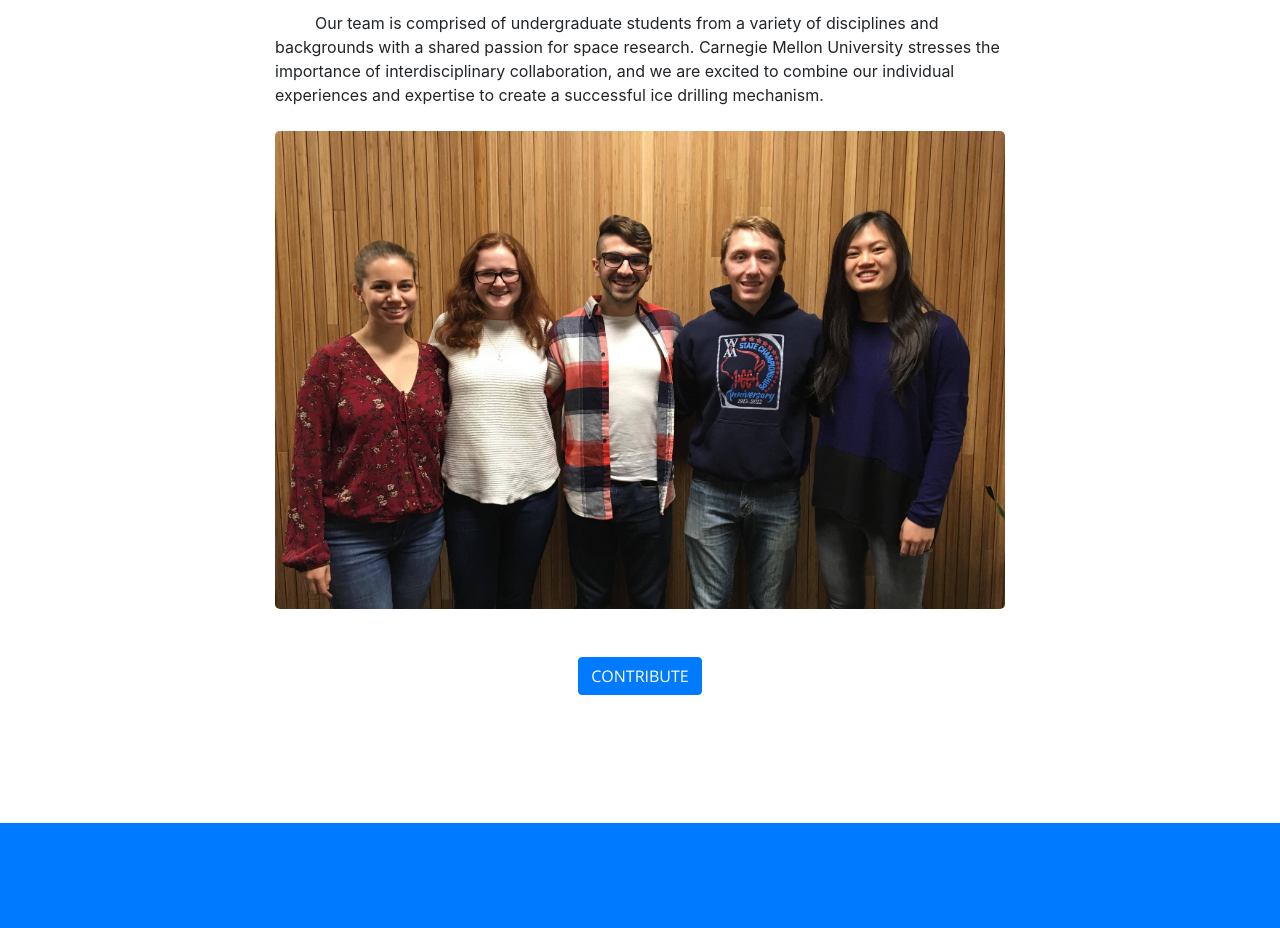
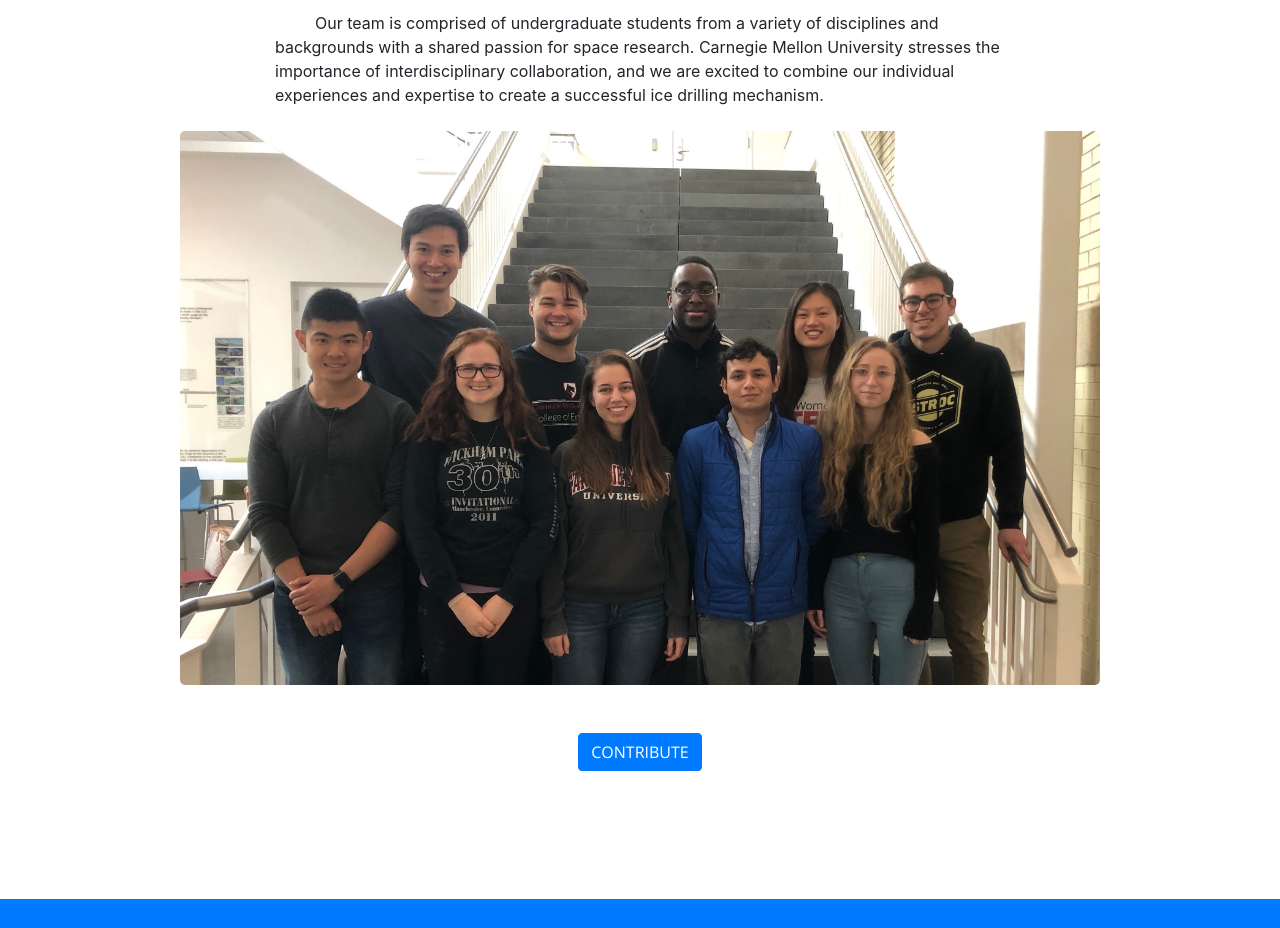
Before and after one commit to TartanIceDrillingSystem/tartanicedrillingsystem.github.io, a website with bundled scripts: page index.html in a window 1280 px wide. Shown: the part 1540-2468 px from the top of the page. Built offline with nearby package versions, Linux system fonts and the light colour scheme.

Commit message:
Update team photo

```diff
--- a/index.html
+++ b/index.html
@@ -106,8 +106,8 @@
           </div>
         </div>
         <div class="row">
-          <div class="col-lg-8 mx-auto">
-            <img src="img/team_photo.jpg" style="display: block; margin-left: auto; margin-right: auto; width: 100%; border-radius: 5px">
+          <div class="col-lg-10 mx-auto">
+            <img src="img/team_photo.jpeg" style="display: block; margin-left: auto; margin-right: auto; width: 100%; border-radius: 5px">
           </div>
         </div>
         <br/>
```
Also changed, not shown: img/team_photo.jpeg (added), img/team_photo.jpg (deleted).
